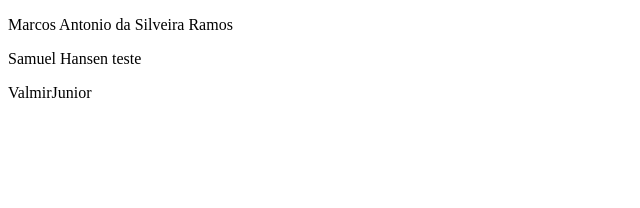
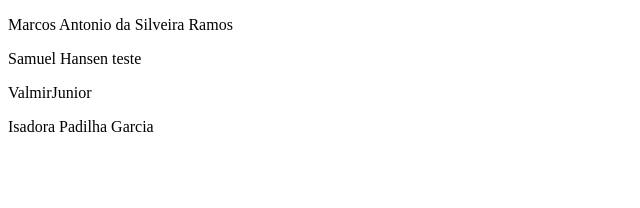
Before and after one commit to SamuelHansen1107/spotifei-frontend-senac, an Angular app: page / in a window 1280 px wide. Shown: the top 208 px of the page, without its empty margins (0-640 px from the left). Built offline with nearby package versions, Linux system fonts and the light colour scheme.

Commit message:
Adicionando meu nome no app.component.html

```diff
--- a/src/app/app.component.html
+++ b/src/app/app.component.html
@@ -2,4 +2,5 @@
   <p>Marcos Antonio da Silveira Ramos</p>
   <p>Samuel Hansen teste</p>
   <p>ValmirJunior</p>
+  <p>Isadora Padilha Garcia</p>
 </main>
```
